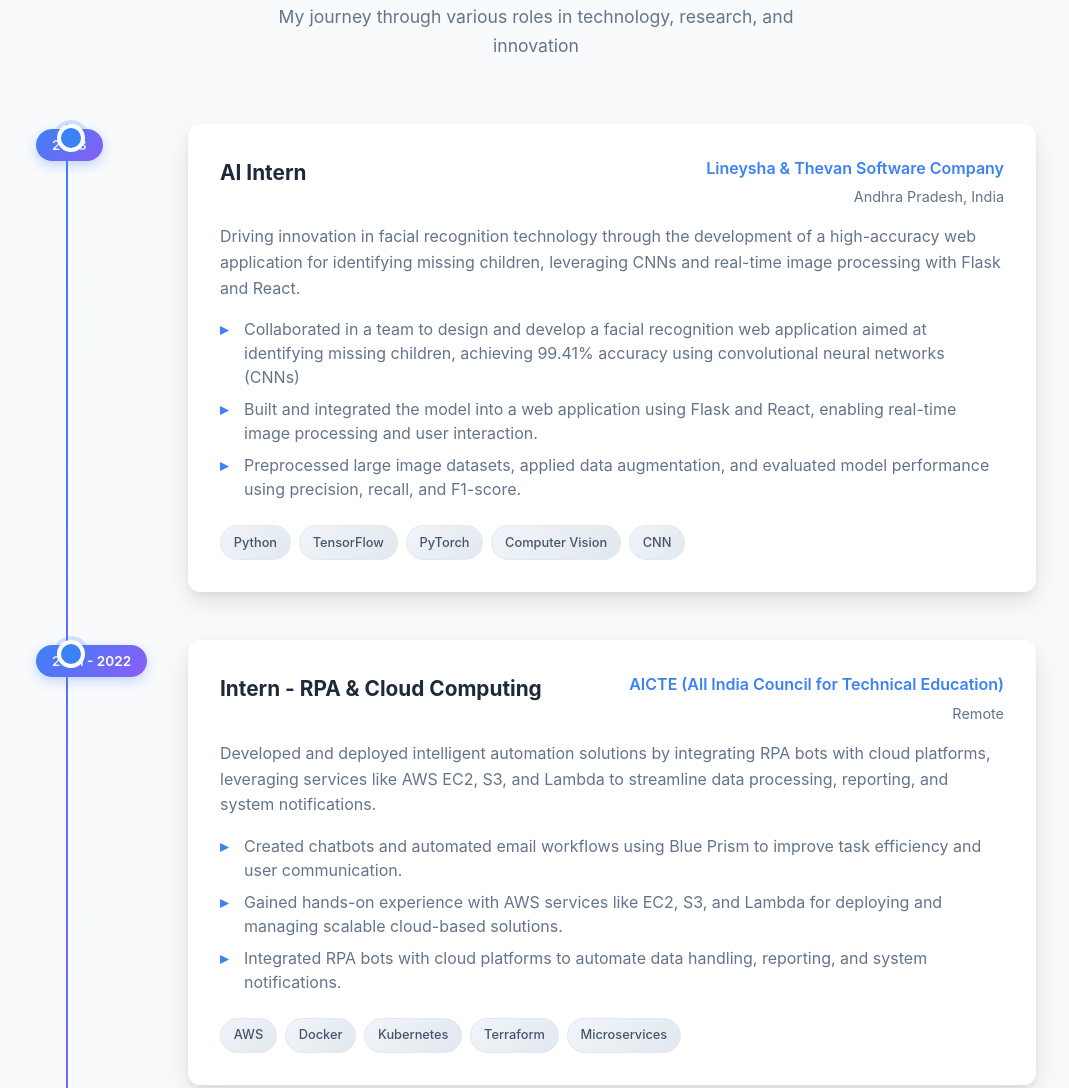
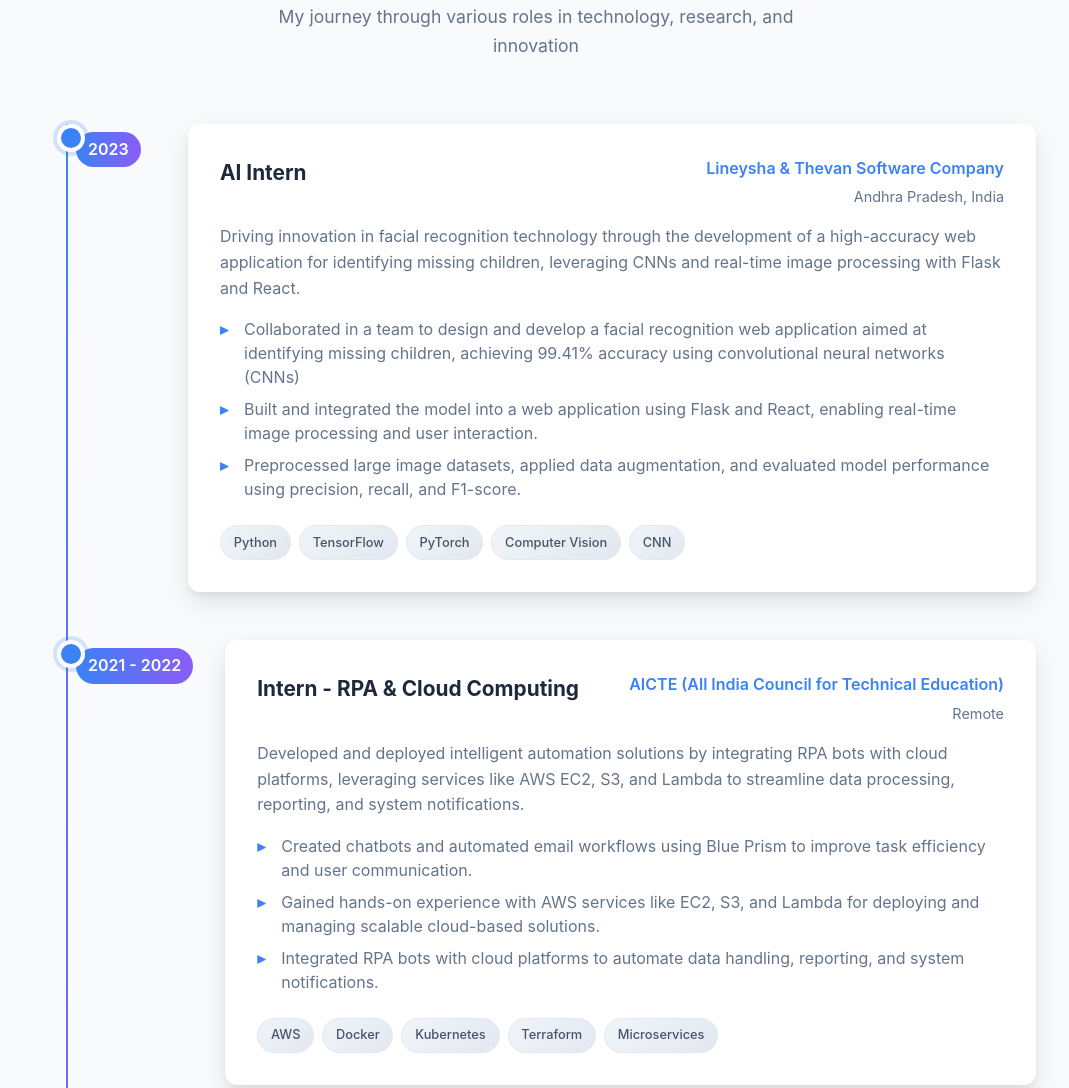
Before and after one commit to HKanaparthi/MyPortfolio, a plain HTML site: page index.html in a window 1280 px wide. Shown: the part 3036-4124 px from the top of the page, without its empty margins (104-1173 px from the left). Drawn offline with Linux system fonts and the light colour scheme.

Commit message:
changed animation

```diff
--- a/index.html
+++ b/index.html
@@ -717,14 +717,13 @@ body.dark .experience-item::before {
 }
 
 .date-badge {
-    background: linear-gradient(135deg, #3b82f6, #8b5cf6);
+    display: inline-block;
+    background: linear-gradient(to right, #3b82f6, #8b5cf6);
     color: white;
-    padding: 0.5rem 1rem;
+    padding: 0.3rem 0.75rem;
     border-radius: 20px;
-    font-size: 0.85rem;
+    margin-left: 40px; /* This is key: pushes badge away from the dot */
     font-weight: 600;
-    white-space: nowrap;
-    box-shadow: 0 4px 12px rgba(59, 130, 246, 0.3);
 }
 
 .experience-content {
```
